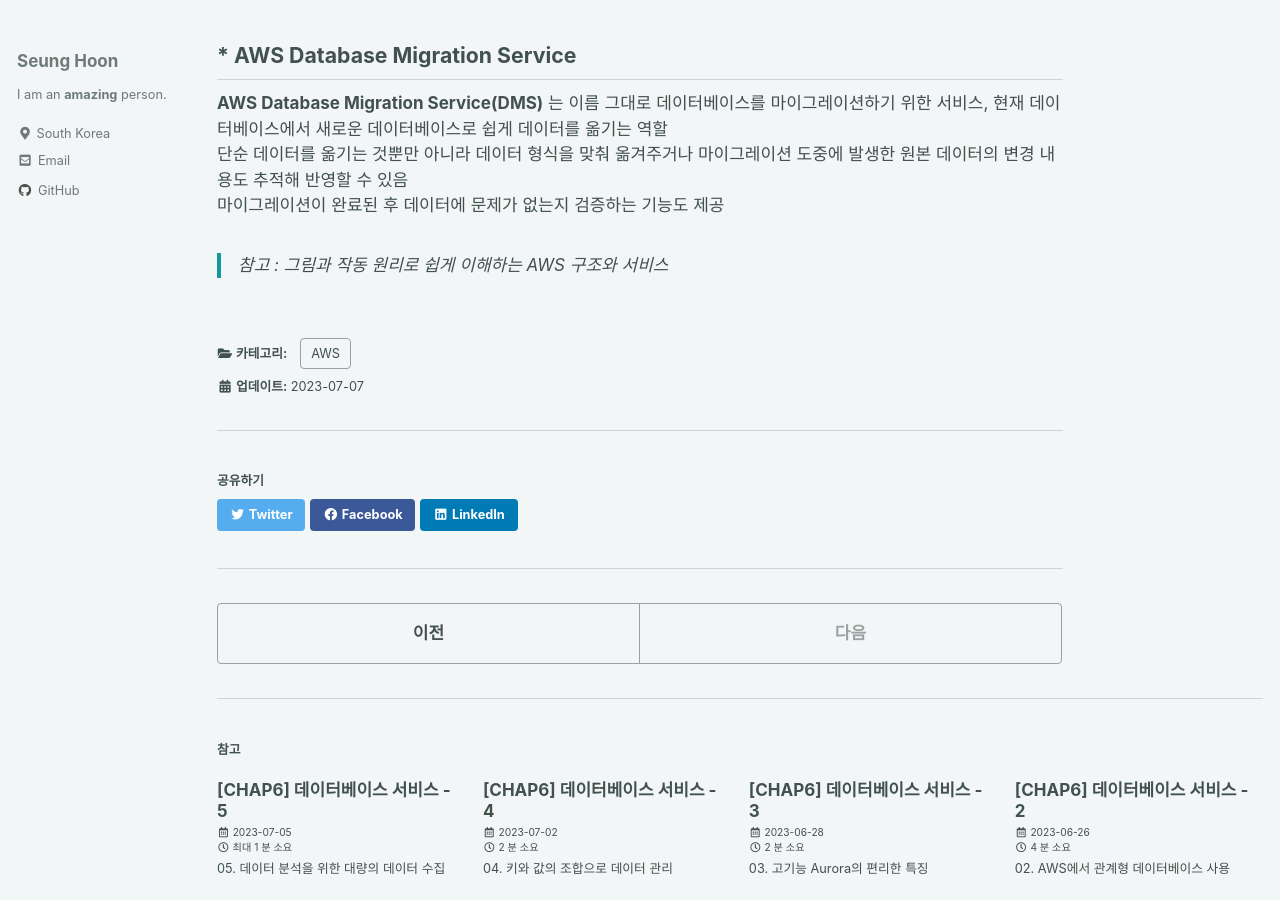
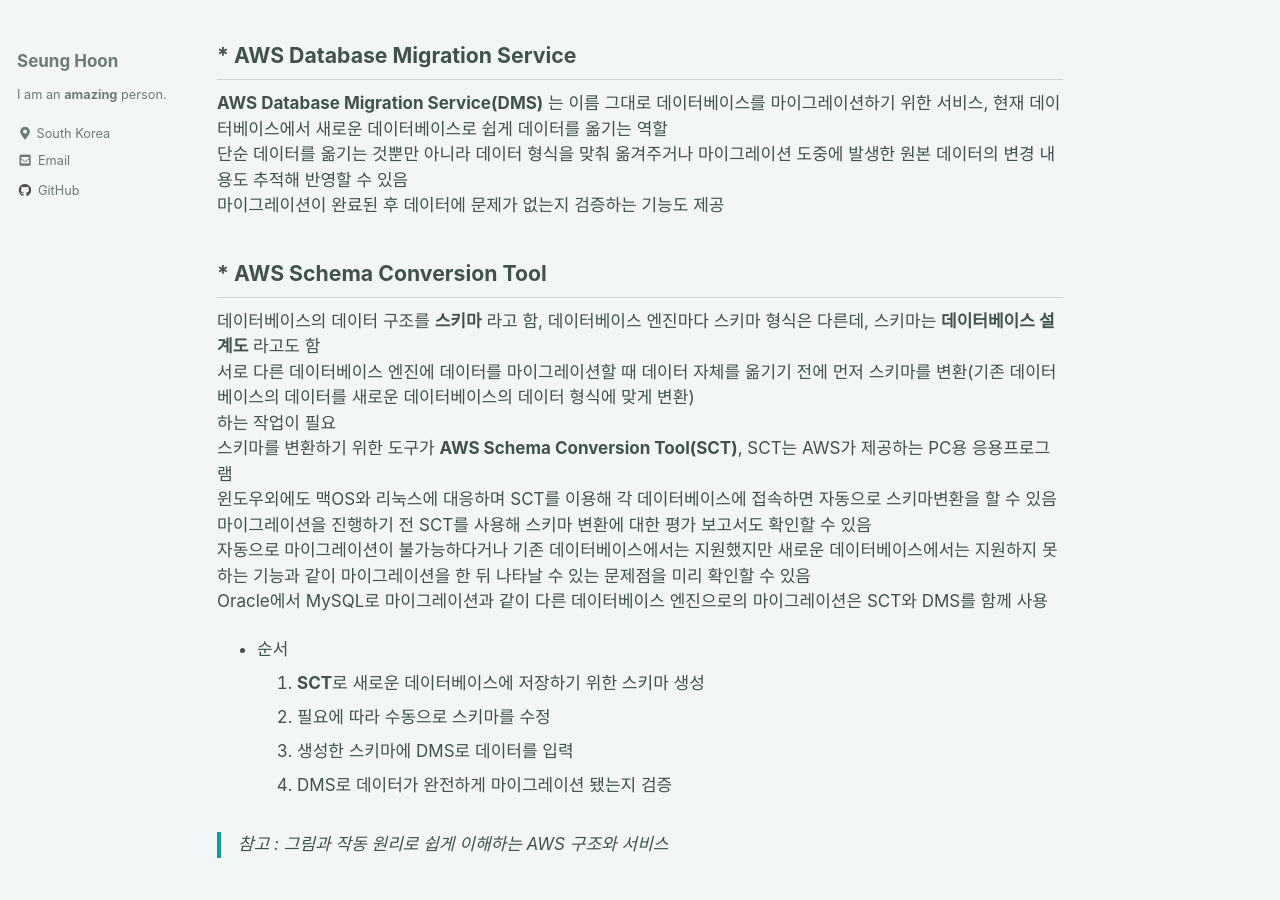
Before and after one commit to ibk01161/ibk01161.github.io, a Jekyll site: the page built from _posts/2023-07-07-aws6_06.md, in a window 1280 px wide and 900 px high, scrolled down 578 px. Built offline with Jekyll 4.4.1, drawn with Linux system fonts in a browser that asks for light colours; cached includes are drawn as plain includes.

Commit message:
Add Post

```diff
--- a/_posts/2023-07-07-aws6_06.md
+++ b/_posts/2023-07-07-aws6_06.md
@@ -23,7 +23,22 @@ categories: AWS
 마이그레이션이 완료된 후 데이터에 문제가 없는지 검증하는 기능도 제공
 
 
+## * AWS Schema Conversion Tool
 
+데이터베이스의 데이터 구조를 **스키마** 라고 함, 데이터베이스 엔진마다 스키마 형식은 다른데, 스키마는 **데이터베이스 설계도** 라고도 함
+서로 다른 데이터베이스 엔진에 데이터를 마이그레이션할 때 데이터 자체를 옮기기 전에 먼저 스키마를 변환(기존 데이터베이스의 데이터를 새로운 데이터베이스의 데이터 형식에 맞게 변환)
+하는 작업이 필요
+스키마를 변환하기 위한 도구가 **AWS Schema Conversion Tool(SCT)**, SCT는 AWS가 제공하는 PC용 응용프로그램
+윈도우외에도 맥OS와 리눅스에 대응하며 SCT를 이용해 각 데이터베이스에 접속하면 자동으로 스키마변환을 할 수 있음
+마이그레이션을 진행하기 전 SCT를 사용해 스키마 변환에 대한 평가 보고서도 확인할 수 있음
+자동으로 마이그레이션이 불가능하다거나 기존 데이터베이스에서는 지원했지만 새로운 데이터베이스에서는 지원하지 못하는 기능과 같이 마이그레이션을 한 뒤 나타날 수 있는 문제점을 미리 확인할 수 있음
+Oracle에서 MySQL로 마이그레이션과 같이 다른 데이터베이스 엔진으로의 마이그레이션은 SCT와 DMS를 함께 사용
+
+* 순서
+1. **SCT**로 새로운 데이터베이스에 저장하기 위한 스키마 생성
+2. 필요에 따라 수동으로 스키마를 수정
+3. 생성한 스키마에 DMS로 데이터를 입력
+4. DMS로 데이터가 완전하게 마이그레이션 됐는지 검증
 
 
 > 참고 : 그림과 작동 원리로 쉽게 이해하는 AWS 구조와 서비스
```
